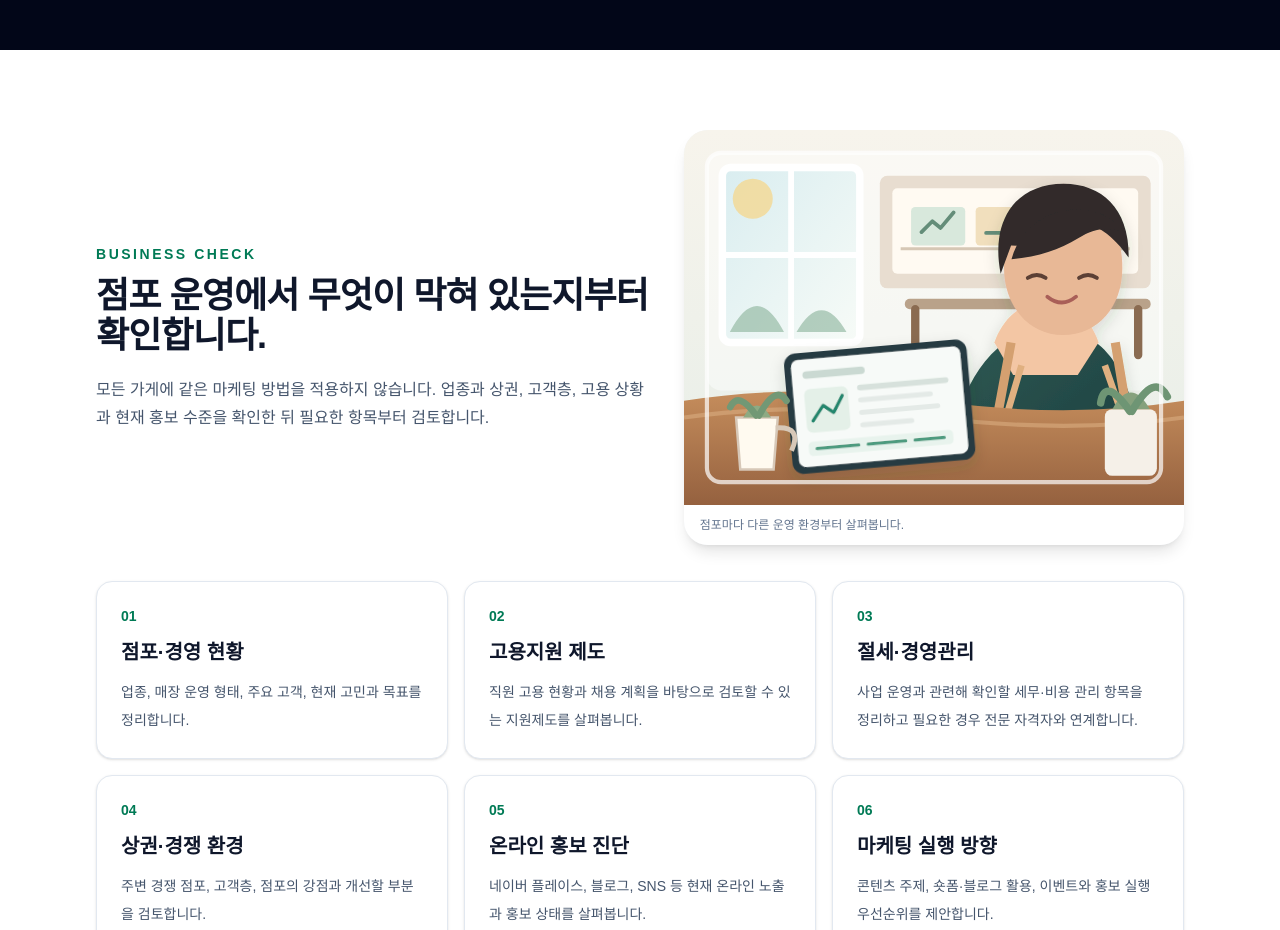
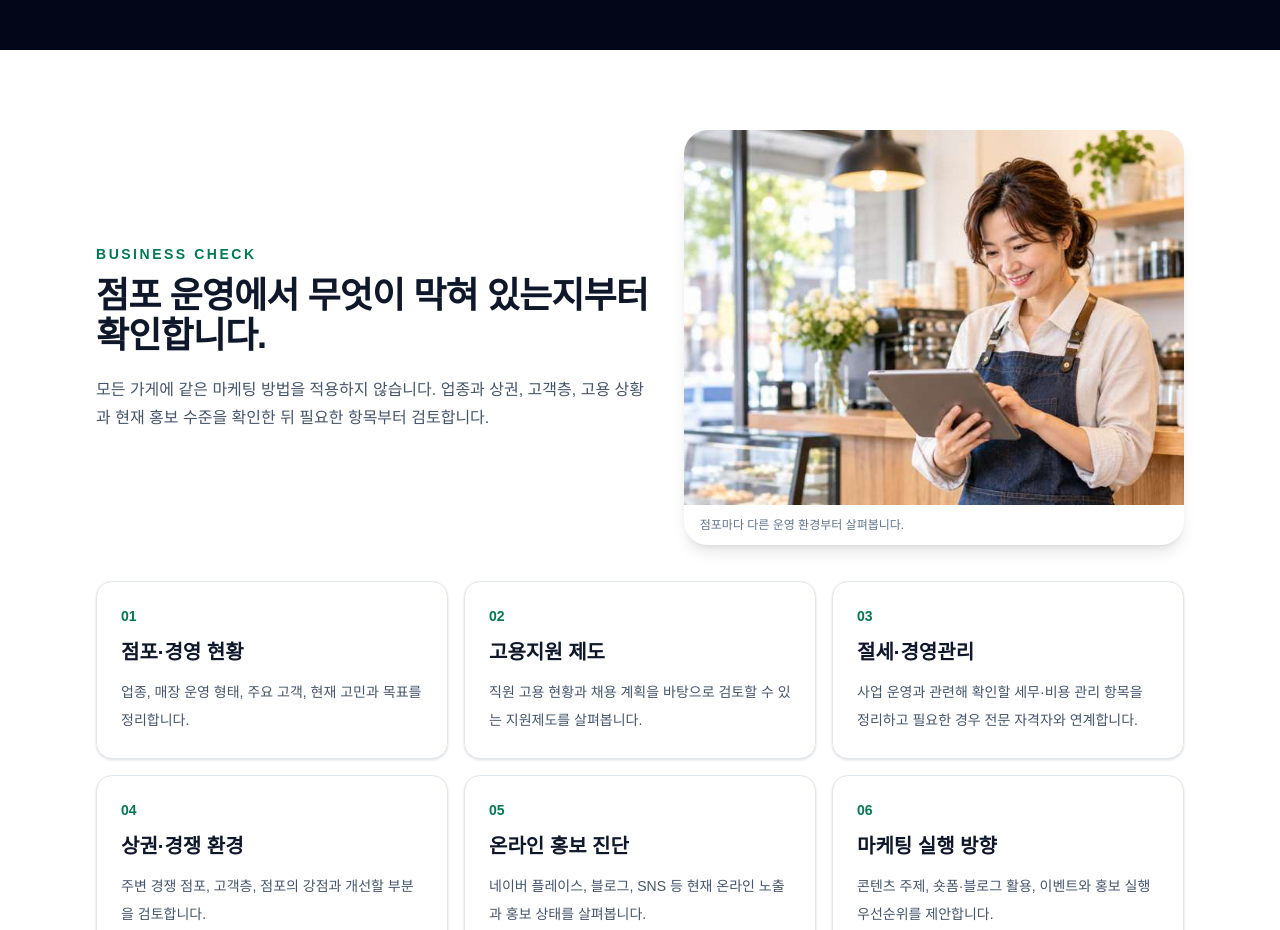
Before and after one commit to kimjintaek/ai-company-support, a Next.js app: page /small-business in a window 1280 px wide. Shown: the part 780-1710 px from the top of the page. Built offline with nearby package versions, Linux system fonts and the light colour scheme.

Commit message:
Replace small business illustration with photo
Replace the small business section illustration with the supplied storefront photo while preserving the existing copy and layout.

```diff
--- a/app/small-business/page.tsx
+++ b/app/small-business/page.tsx
@@ -134,8 +134,8 @@ export default function SmallBusinessMarketingPage() {
           </div>
           <figure className="overflow-hidden rounded-3xl bg-slate-100 shadow-lg">
             <img
-              src="/images/small-business-owner.svg"
-              alt="태블릿으로 매장 운영 현황을 확인하는 소상공인 일러스트"
+              src="/images/small-business-owner-640.jpg"
+              alt="태블릿으로 매장 운영 현황을 확인하는 소상공인 점주"
               className="aspect-[4/3] w-full object-cover"
               loading="lazy"
               decoding="async"
```
Also changed, not shown: public/images/small-business-owner-640.jpg (added).
